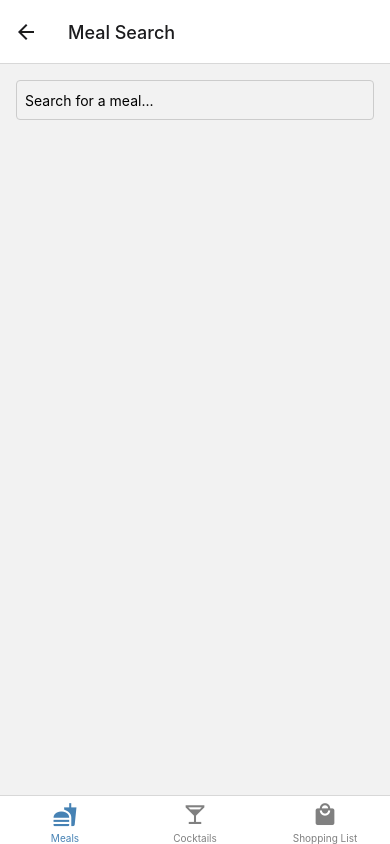
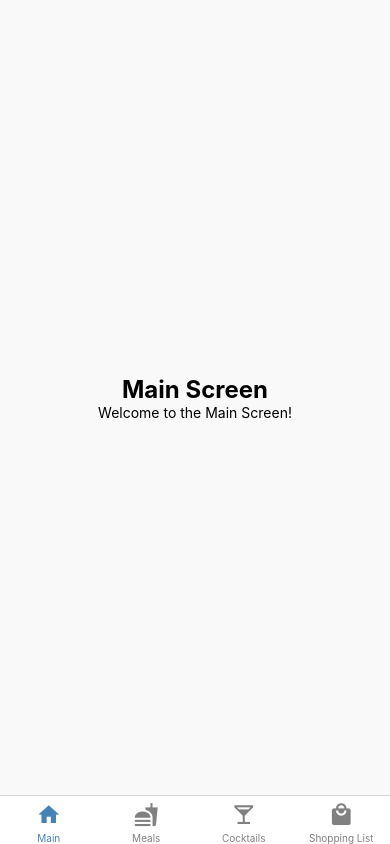
Before and after one commit to n2ojne00/SG8_MobileProject, a React Native app: screen /MainApp in a window 390 px wide. Built offline with nearby package versions, Linux system fonts and the light colour scheme.

Commit message:
Main screen working with navigation

```diff
--- a/App.js
+++ b/App.js
@@ -29,12 +29,15 @@ const MealStack = () => (
   </Stack.Navigator>
 );
 
+// MainApp now includes MainScreen as a tab
 const MainApp = () => (
   <Tab.Navigator
     screenOptions={({ route }) => ({
       tabBarIcon: ({ color, size }) => {
         let iconName;
-        if (route.name === 'Meals') {
+        if (route.name === 'Main') {
+          iconName = 'home'; // Icon for Main Screen
+        } else if (route.name === 'Meals') {
           iconName = 'food';
         } else if (route.name === 'Cocktails') {
           iconName = 'glass-cocktail';
@@ -49,6 +52,7 @@ const MainApp = () => (
       tabBarInactiveTintColor: 'gray',
     })}
   >
+    <Tab.Screen name="Main" component={MainScreen} options={{ title: 'Main', headerShown: false }} />
     <Tab.Screen name="Meals" component={MealStack} options={{ headerShown: false }} />
     <Tab.Screen name="Cocktails" component={CocktailStack} options={{ headerShown: false }} />
     <Tab.Screen name="ShoppingList" component={ShoppingListScreen} options={{ title: 'Shopping List' }} />
@@ -60,7 +64,7 @@ const App = () => {
     <NavigationContainer>
       <Stack.Navigator initialRouteName="Login">
         <Stack.Screen name="Login" component={LoginScreen} options={{ headerShown: false }} />
-        <Stack.Screen name="MainScreen" component={MainScreen} options={{ headerShown: false }} />
+        {/* MainApp is now the main screen after login */}
         <Stack.Screen name="MainApp" component={MainApp} options={{ headerShown: false }} />
       </Stack.Navigator>
     </NavigationContainer>
--- a/screens/LoginScreen.js
+++ b/screens/LoginScreen.js
@@ -1,4 +1,3 @@
-// LoginScreen.js
 import React from 'react';
 import { View, Text, Image, TextInput, TouchableOpacity, StyleSheet } from 'react-native';
 
@@ -6,6 +5,7 @@ const LoginScreen = ({ navigation }) => {
   return (
     <View style={styles.container}>
       <Image source={require('../kuvat/drink.jpg')} style={styles.logo} />
+      <Text style={styles.title}>Welcome to the App</Text>
       <TextInput
         style={styles.input}
         placeholder="Email"
@@ -17,7 +17,7 @@ const LoginScreen = ({ navigation }) => {
         placeholderTextColor="#888"
         secureTextEntry
       />
-      <TouchableOpacity style={styles.button} onPress={() => navigation.navigate('MainScreen')}>
+      <TouchableOpacity style={styles.button} onPress={() => navigation.navigate('MainApp')}>
         <Text style={styles.buttonText}>Enter Site</Text>
       </TouchableOpacity>
     </View>
--- a/screens/MainScreen.js
+++ b/screens/MainScreen.js
@@ -1,12 +1,13 @@
 // MainScreen.js
 import React from 'react';
-import { View, Text, StyleSheet } from 'react-native';
+import { View, Text, StyleSheet, Button } from 'react-native';
 
-const MainScreen = () => {
+const MainScreen = ({ navigation }) => {
   return (
     <View style={styles.container}>
       <Text style={styles.title}>Main Screen</Text>
       <Text>Welcome to the Main Screen!</Text>
+
     </View>
   );
 };
@@ -17,11 +18,16 @@ const styles = StyleSheet.create({
     justifyContent: 'center',
     alignItems: 'center',
     backgroundColor: '#f9f9f9',
+    padding: 16,
   },
   title: {
     fontSize: 24,
     fontWeight: 'bold',
   },
+  buttonContainer: {
+    marginTop: 20,
+    width: '80%',
+  },
 });
 
 export default MainScreen;
```
